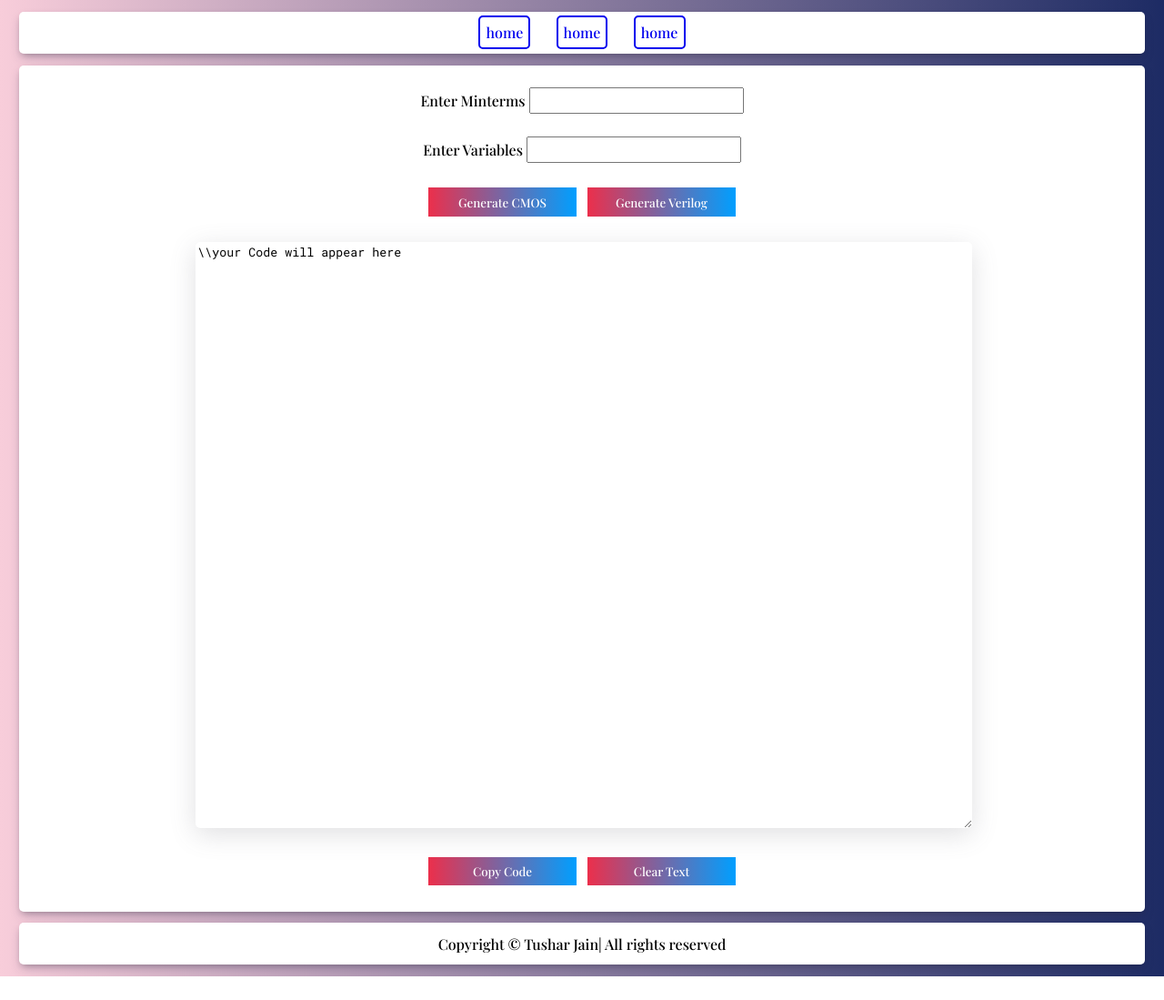
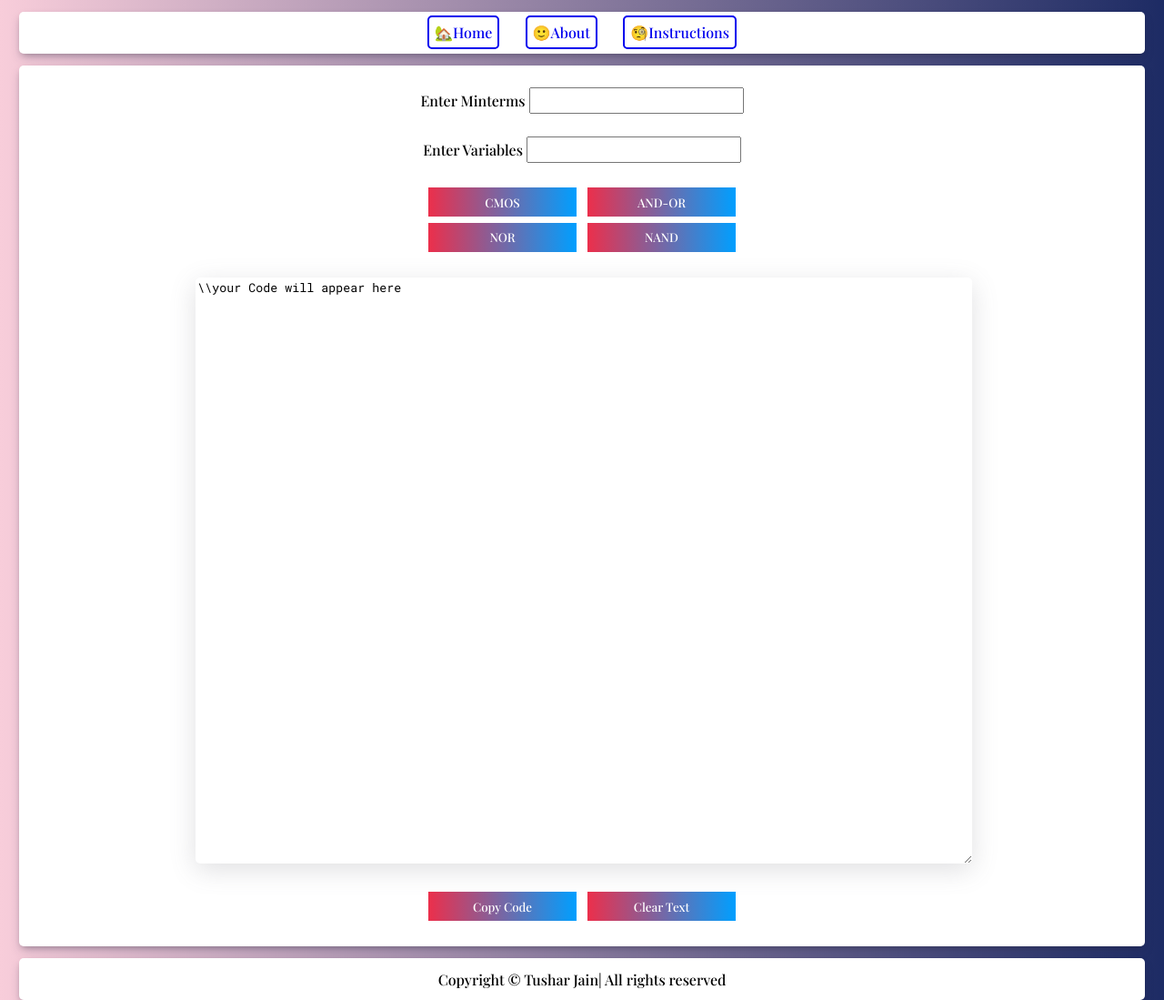
Before and after one commit to tushar-jain01/latexgenerator, a plain HTML site: page index.html in a window 1280 px wide. Shown: the top 1099 px of the page at 91% size. Before the commit the page ends 1073 px from the top, so only its background shows below. Drawn offline with nearby package versions, Linux system fonts and the light colour scheme.

Commit message:
Update index.html

```diff
--- a/index.html
+++ b/index.html
@@ -11,16 +11,18 @@
     </head>
     <body>
         <nav>
-            <a href="#home">home</a>
-            <a href="#home">home</a>
-            <a href="#home">home</a>
+            <a href="index.html">🏡Home</a>
+            <a href="aboutus.html">🙂About</a>
+            <a href="howto.html">🧐Instructions</a>
         </nav>
         <main>
             <div id="div1">Enter Minterms <input type ="text" id="minterms"/></div>
             <div id="div2">Enter Variables <input type ="text" id="variables"/></div>
             <div id="div3">
-                <input id = "cmos" type="submit" value="Generate CMOS" tooltip="Generate CMOS" onclick="generatelatex()">
-                <input id = "cmos" type="submit" value="Generate Verilog" tooltip="Generate Verilog" onclick="generateverilog()">
+                <input id = "cmos" type="submit" value="CMOS" tooltip="Generate CMOS" onclick="generatecmos()">
+                <input id = "cmos" type="submit" value="AND-OR" tooltip="Generate Verilog" onclick="generateandor()">
+                <input id = "cmos" type="submit" value="NOR" tooltip="Generate Verilog" onclick="generatenortwolvl()">
+                <input id = "cmos" type="submit" value="NAND" tooltip="Generate Verilog" onclick="generatenandtwolvl()">
             </div>
             <div id="div4">
                 <textarea id="latex" name="latexcode" rows="4" cols="50">\\your Code will appear here</textarea>
```
